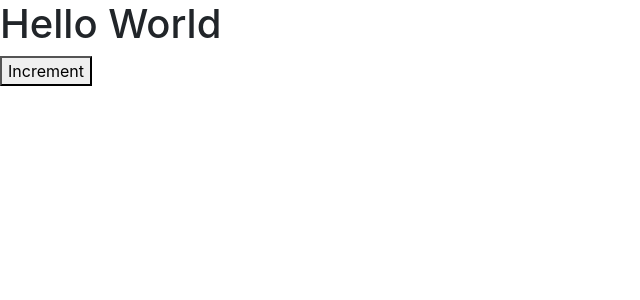
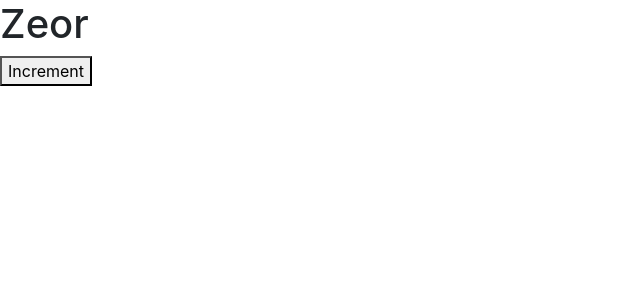
Before and after one commit to kalin5850/counter-app, a React (Create React App) app: page / in a window 1280 px wide. Shown: the top 300 px of the page, without its empty margins (0-640 px from the left). Built offline with nearby package versions, Linux system fonts and the light colour scheme.

Commit message:
add dynamic data

```diff
--- a/src/components/counter.jsx
+++ b/src/components/counter.jsx
@@ -1,14 +1,24 @@
 import React, { Component } from "react";
 
 class Counter extends Component {
+  // state is obj containing any data
+  state = {
+    count: 0,
+  };
+
   render() {
     return (
       <div>
-        <h1>Hello World</h1>
+        <span>{this.formatCount()}</span>
         <button>Increment</button>
       </div>
     );
   }
+
+  formatCount() {
+    const { count } = this.state;
+    return count === 0 ? <h1>Zeor</h1> : count;
+  }
 }
 
 export default Counter;
```
